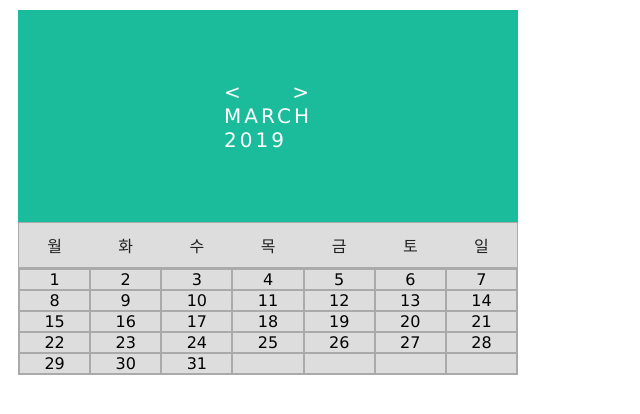
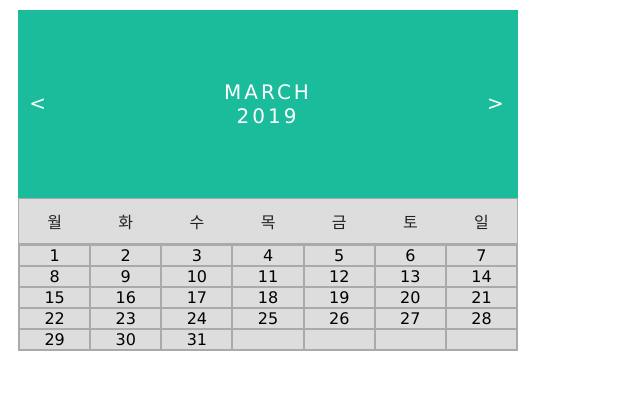
Before and after one commit to kimbeomgyu/belendar, a React (Create React App) app: page / in a window 1280 px wide. Shown: the top 414 px of the page, without its empty margins (0-640 px from the left). Built offline with nearby package versions, Linux system fonts and the light colour scheme.

Commit message:
좌,우 방향키 위치 변경 및 정렬

```diff
--- a/src/App.css
+++ b/src/App.css
@@ -11,22 +11,25 @@ body {
   flex-direction: column; */
   /* flex-basis: 10px; */
   margin: 10px;
+  width: 500px;
 }
 
 .Calendar {
+  display: flex;
+  flex-direction: column;
   width: 500px;
 }
 
 /* class */
 .month {
-  display: flex;
   padding: 70px 0px;
   width: 100%;
   background: #1abc9c;
-  justify-content: center;
 }
 
 .month ul {
+  display: flex;
+  flex: 1;
   margin: 0;
   padding: 0;
 }
@@ -44,7 +47,6 @@ body {
   background-color: #ddd;
   border: #aaa solid 1px;
   display: flex;
-  flex-direction: row;
   justify-content: center;
   text-align: center;
 }
@@ -58,7 +60,6 @@ body {
   margin: 0;
   padding: 0;
   display: flex;
-  flex-direction: row;
   flex-wrap: wrap;
   justify-content: left;
   border: #aaa solid 1px;
@@ -74,8 +75,17 @@ body {
 }
 
 .prev {
-  float: left;
+  flex: 3;
+  padding-top: 0.7rem;
+  padding-left: 0.7rem;
 }
 .next {
-  float: right;
+  flex: 3;
+  text-align: right;
+  padding-top: 0.7rem;
+  padding-right: 0.7rem;
 }
+.YM {
+  flex: 4;
+  text-align: center;
+}
--- a/src/Calendar.tsx
+++ b/src/Calendar.tsx
@@ -33,12 +33,12 @@ const Calendar = () => {
     <div className="month">
       <ul>
         <li className="prev" children="<" />
-        <li className="next" children=">" />
-        <li>
+        <li className="YM">
           <span>{month[0][date.month - 1]}</span>
           <br />
           <span>{date.year}</span>
         </li>
+        <li className="next" children=">" />
       </ul>
     </div>
   );
```
